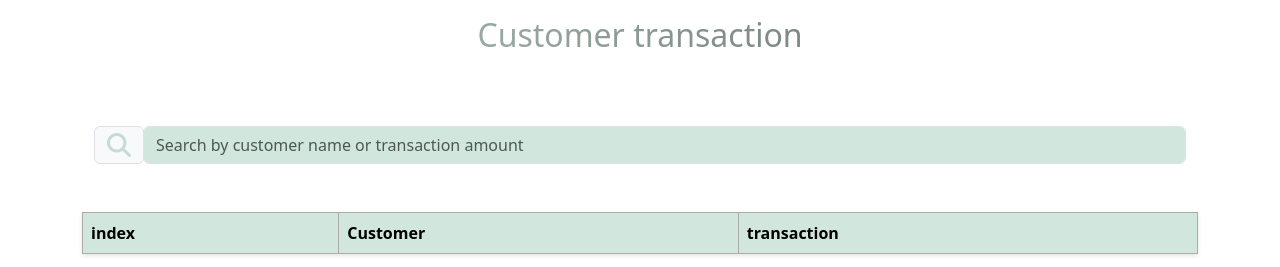
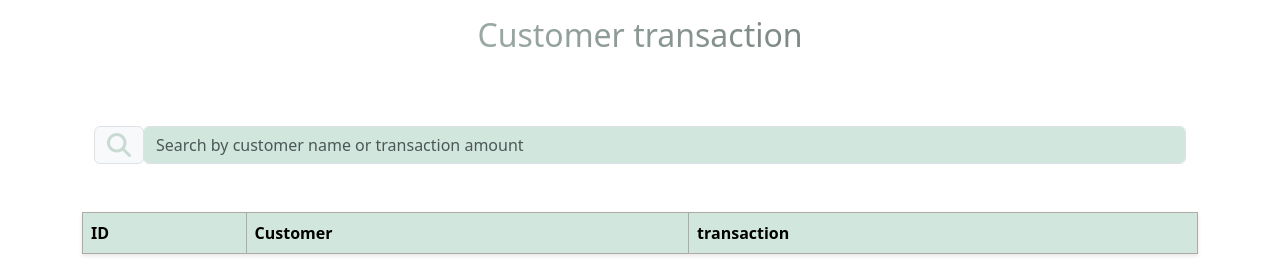
Before and after one commit to AyaNashat/aya-nashaat-job-fair, a plain HTML site: page index.html in a window 1280 px wide. Drawn offline with nearby package versions, Linux system fonts and the light colour scheme; no server answers.

Commit message:
Update index.html

```diff
--- a/index.html
+++ b/index.html
@@ -25,7 +25,7 @@
           <table  class="table table-bordered table-success table-striped container">
             <thead>
                 <tr>
-                    <th>index</th>
+                    <th>ID</th>
                     <th>Customer</th>
                     <th>transaction</th>
                 </tr>
```
